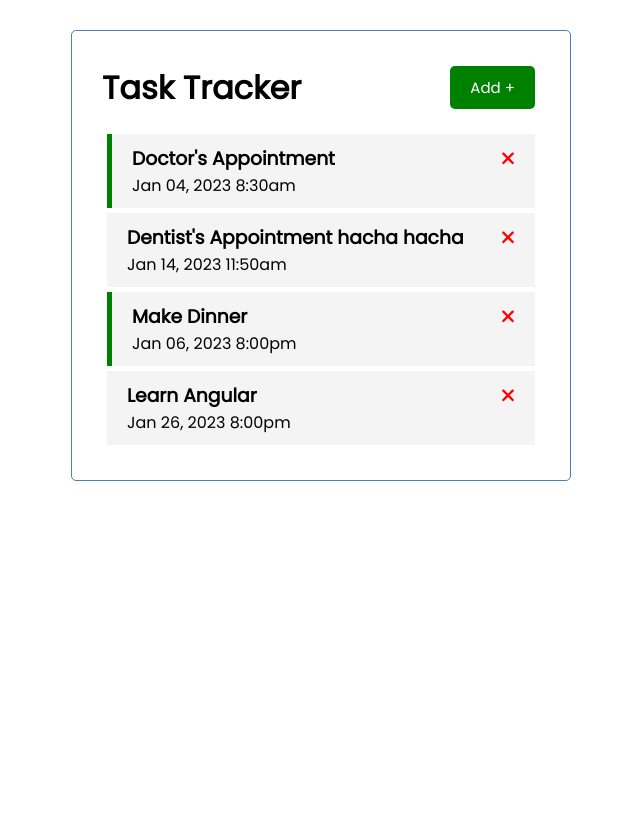
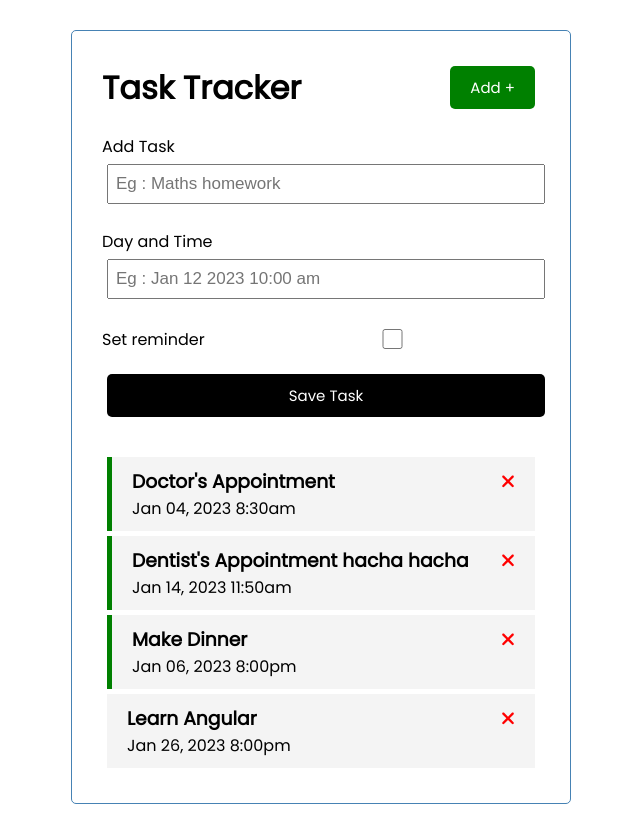
Before and after one commit to anniechakraborty/angularcrash_todolist, an Angular app: page / in a window 1280 px wide. Shown: the whole page, without its empty margins (319-959 px from the left). Before the commit the page ends 800 px from the top, so only its background shows below. Built offline with nearby package versions, Linux system fonts and the light colour scheme; data requests are answered from the project's data file.

Commit message:
modified the add task component form

```diff
--- a/db.json
+++ b/db.json
@@ -10,7 +10,7 @@
       "id": 2,
       "text": "Dentist's Appointment hacha hacha",
       "day": "Jan 14, 2023 11:50am",
-      "reminder": false
+      "reminder": true
     },
     {
       "id": 3,
--- a/src/app/components/add-task/add-task.component.html
+++ b/src/app/components/add-task/add-task.component.html
@@ -1 +1,15 @@
-<p>add-task works!</p>
+<form>
+    <div class="form-control">
+        <label for="text">Add Task</label>
+        <input type="text" name="text" id="text" placeholder="Eg : Maths homework">
+    </div>
+    <div class="form-control">
+        <label for="day">Day and Time</label>
+        <input type="text" name="day" id="day" placeholder="Eg : Jan 12 2023 10:00 am">
+    </div>
+    <div class="form-control form-control-check">
+        <label for="reminder">Set reminder</label>
+        <input type="checkbox" name="reminder" id="reminder">
+    </div>
+    <input type="submit" value="Save Task" class="btn btn-block add-form">
+</form>
--- a/src/app/components/add-task/add-task.component.ts
+++ b/src/app/components/add-task/add-task.component.ts
@@ -6,5 +6,7 @@ import { Component } from '@angular/core';
   styleUrls: ['./add-task.component.css']
 })
 export class AddTaskComponent {
-
+  text : string;
+  day : string;
+  reminder : boolean = false;
 }
--- a/src/app/components/tasks/tasks.component.html
+++ b/src/app/components/tasks/tasks.component.html
@@ -1,3 +1,5 @@
+<app-add-task></app-add-task>
+
 <app-task-item
 *ngFor="let count of tasks"
 [task] = "count"
--- a/src/styles.css
+++ b/src/styles.css
@@ -75,3 +75,7 @@ body {
   flex: 2;
   height: 20px;
 }
+
+.add-form{
+  margin-bottom: 40px;
+}
```
